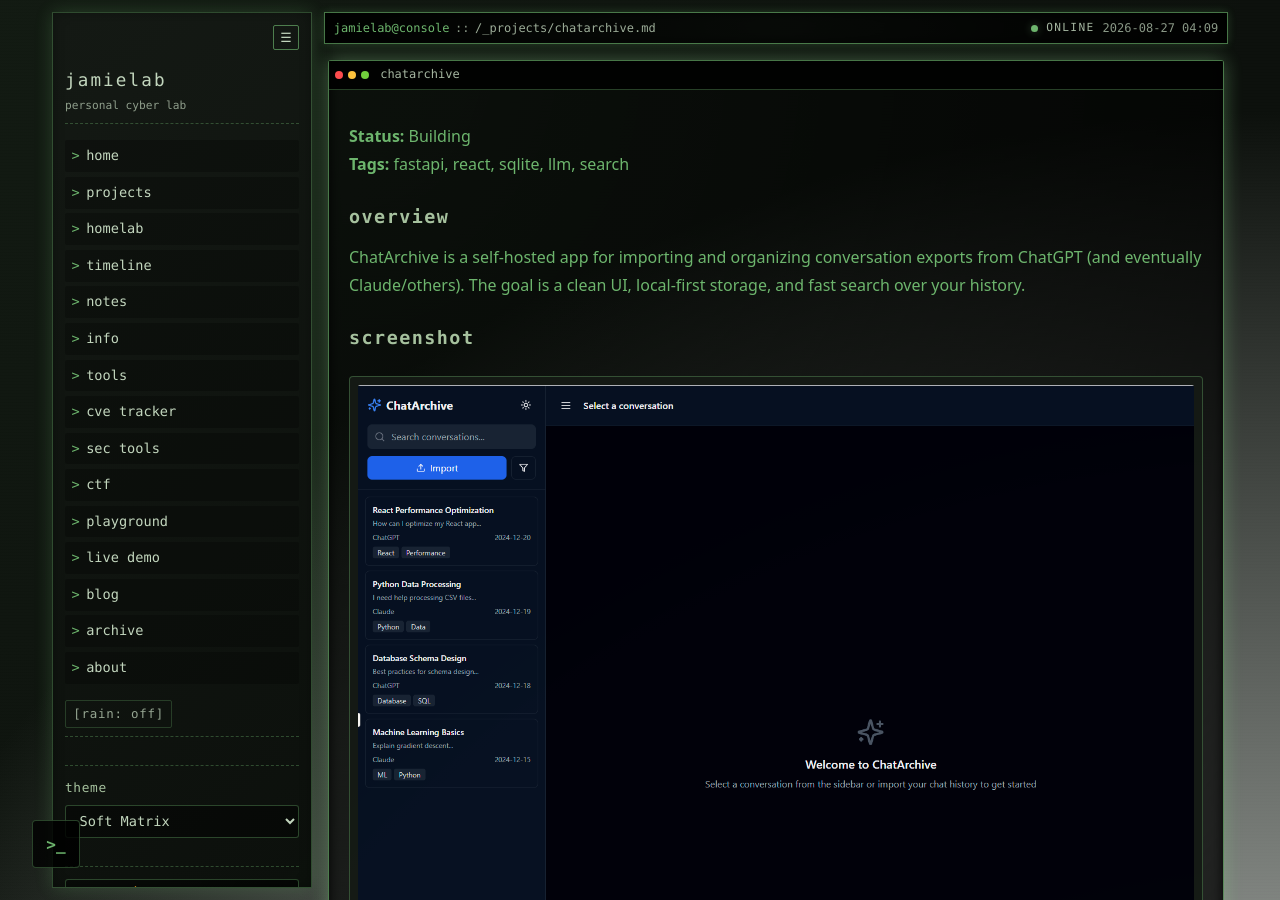
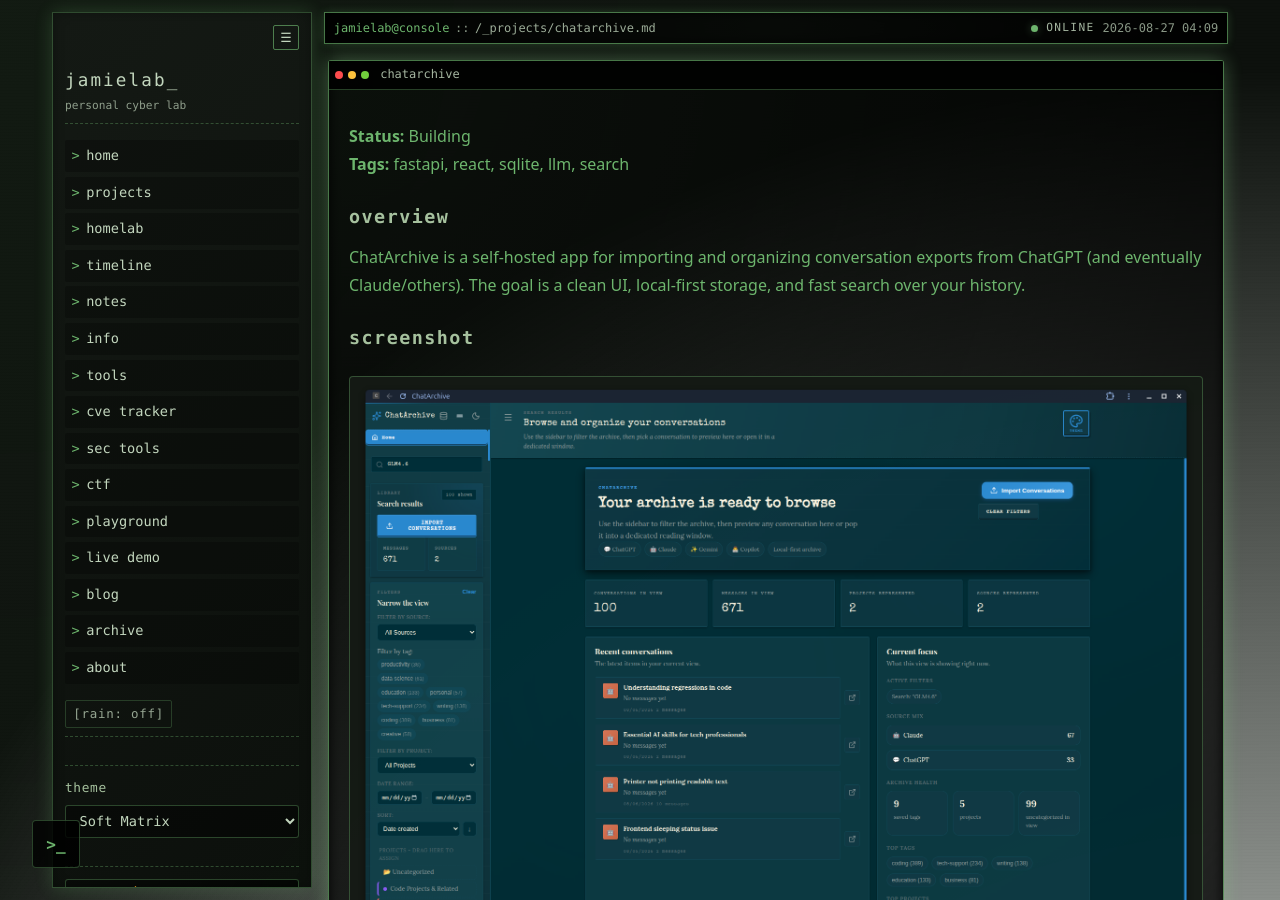
Before and after one commit to jimjamscott22/jimjamscott22.github.io, a Jekyll site: the page built from _projects/chatarchive.md, in a window 1280 px wide and 900 px high. Built offline with Jekyll 4.4.1, drawn with Linux system fonts in a browser that asks for light colours.

Commit message:
refactor: swapped 'ChatArchive' project screenshot
Switched screenshots for my chatarchive project to one more recent.

```diff
--- a/_projects/chatarchive.md
+++ b/_projects/chatarchive.md
@@ -20,7 +20,7 @@ ChatArchive is a self-hosted app for importing and organizing conversation expor
 ## Screenshot
 
 <figure class="content-image content-image--wide">
-  <img src="{{ "/img/chatarchive_screenshot.png" | relative_url }}" alt="ChatArchive UI screenshot" loading="lazy" decoding="async">
+  <img src="{{ "/img/CArchive-08-26-2026.png" | relative_url }}" alt="ChatArchive UI screenshot" loading="lazy" decoding="async">
   <figcaption>ChatArchive conversation browser interface</figcaption>
 </figure>
 
```
Also changed, not shown: img/CArchive-08-26-2026.png (added).
